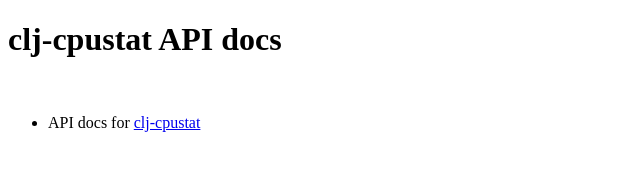
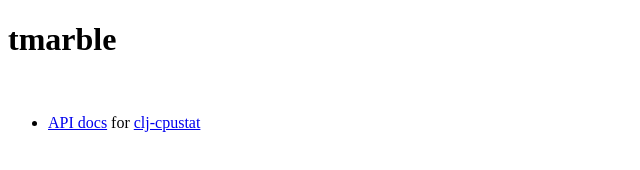
Before and after one commit to tmarble/clj-cpustat, a plain HTML site: page index.html in a window 1280 px wide. Shown: the whole page, without its empty margins (0-640 px from the left). Drawn offline with Linux system fonts and the light colour scheme.

Commit message:
updated index.html

```diff
--- a/index.html
+++ b/index.html
@@ -2,13 +2,14 @@
 <html>
   <head>
     <meta charset="utf-8"/>
-    <title>clj-cpustat API docs</title>
+    <title>tmarble</title>
   </head>
   <body>
-    <h1>clj-cpustat API docs</h1>
+    <h1>tmarble</h1>
     <br/>
     <ul>
-      <li>API docs for <a href="http://tmarble.github.io/clj-cpustat/doc/">clj-cpustat</a></li>
+      <li><a href="https://tmarble.github.io/clj-cpustat/">API docs</a>
+        for <a href="https://github.com/tmarble/clj-cpustat/">clj-cpustat</a></li>
     </ul>
   </body>
 </html>
```
